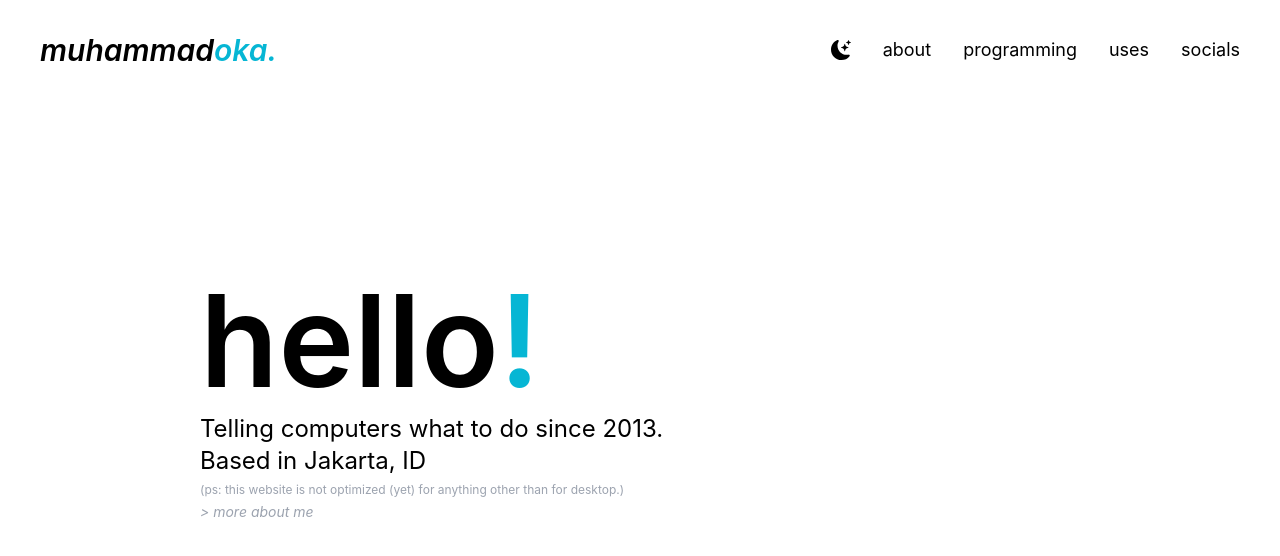
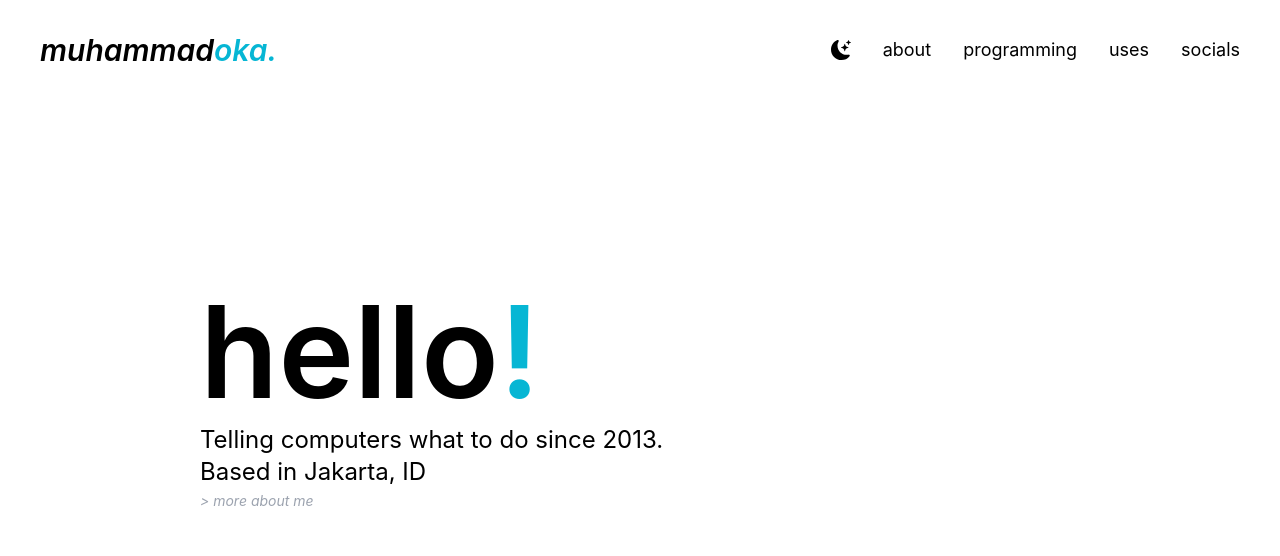
Before and after one commit to kawijayaa/muhammadoka.dev, a Next.js app: page / in a window 1280 px wide. Shown: the top 556 px of the page. Built offline with nearby package versions, Linux system fonts and the light colour scheme.

Commit message:
remove text from main page

```diff
--- a/pages/index.js
+++ b/pages/index.js
@@ -18,7 +18,6 @@ export default function Home() {
                 <br></br>
                 Based in Jakarta, ID
               </p>
-              <p className="pt-1 text-[0.75rem] text-gray-400">(ps: this website is not optimized (yet) for anything other than for desktop.)</p>
               <Link href="/about"><a className="xs:text-sm xs:text-lg text-gray-400 italic">&gt; more about me</a></Link>
             </div>
           </div>
```
